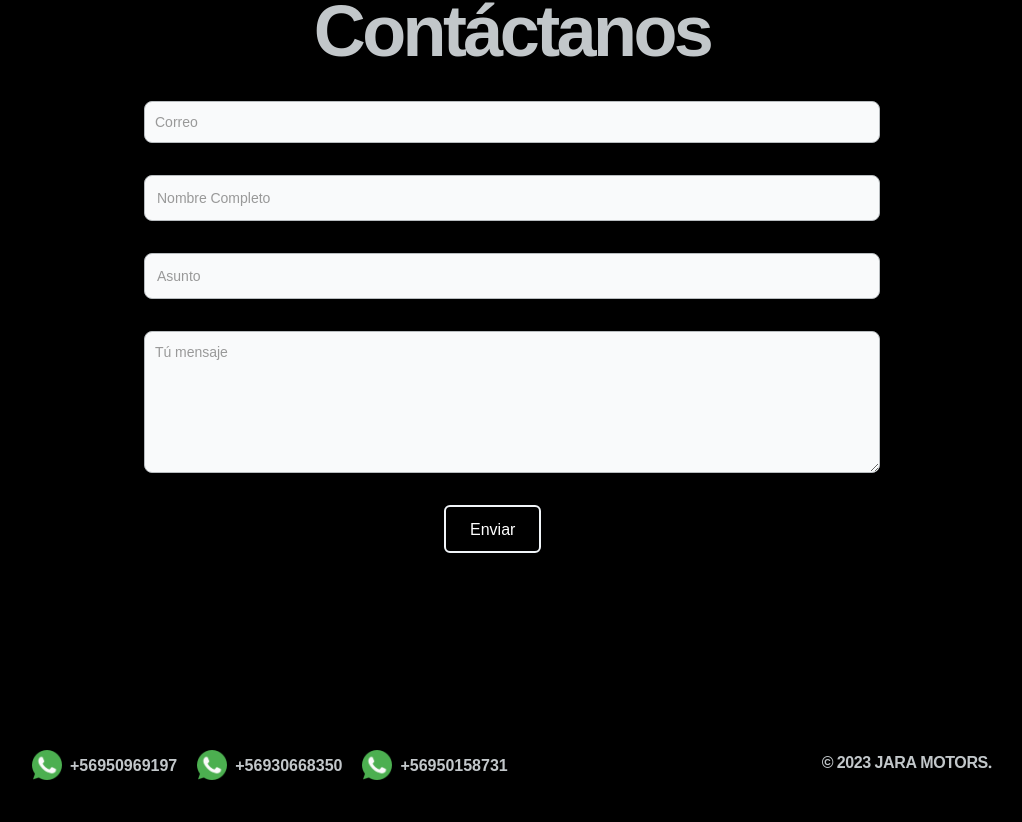
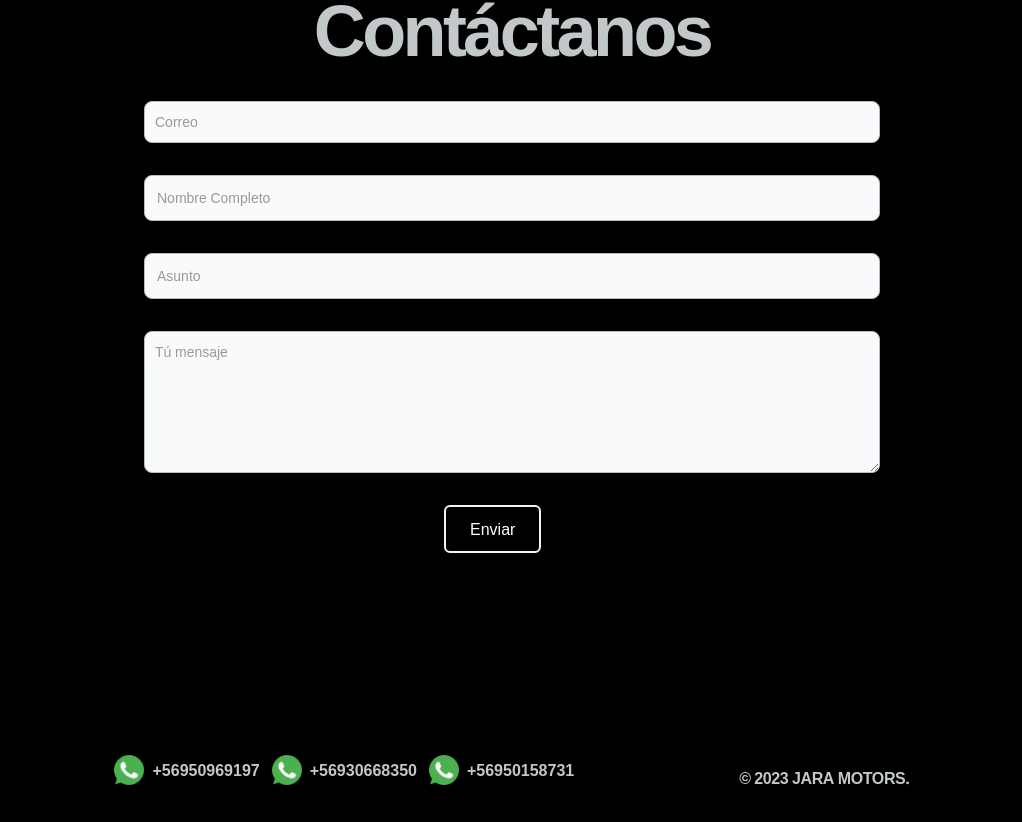
Before and after one commit to nicorubiotsx/jaramotors, a Next.js app: page / in a window 1280 px wide. Shown: the part 4901-5723 px from the top of the page, without its empty margins (128-1150 px from the left). Built offline with nearby package versions, Linux system fonts and the light colour scheme.

Commit message:
ok etails resposive

```diff
--- a/app/components/Footer.js
+++ b/app/components/Footer.js
@@ -4,9 +4,9 @@ export default function Footer() {
   return (
     <footer className="pb-4 text-gray-200">
       <div className="max-w-5xl xl:max-w-5xl mx-auto divide-y divide-gray-900 px-4 sm:px-6 md:px-8">
-        <div className="flex flex-col-reverse justify-between pt-5 pb-4 border-t lg:flex-row bg-top border-black">
-          <ul className="flex flex-col space-y-2 lg:mb-0 sm:space-y-0 sm:space-x-5 sm:flex-row">
-            <li className="flex items-center">
+        <div className="flex flex-col justify-between pt-5 pb-4 border-t lg:flex-row bg-top border-black">
+          <ul className="flex flex-col space-y-2 lg:mb-0 sm:space-y-0 sm:space-x-3 sm:flex-row mx-auto">
+            <li className="flex items-center ">
               <a
                 href="https://wa.me/56950969197?text=%20Hola%20quiero%20realizar%20una%20consulta%20" target='blank'
                 className="text-md text-gray-200 hover:text-white transition-colors duration-300 hover:text-deep-purple-accent-400 font-semibold flex items-center"
@@ -52,10 +52,10 @@ export default function Footer() {
               </a>
             </li>
           </ul>
-          <ul className="flex flex-col mb-3 space-y-2 lg:mb-0 sm:space-y-0 sm:space-x-5 sm:flex-row">
+          <ul className="flex flex-col mb-3 space-y-2 lg:mb-0 sm:space-y-0 sm:space-x-5 sm:flex-row mx-auto">
             <a
 
-              className="text-md text-gray-200 hover:text-white transition-colors duration-300 hover:text-deep-purple-accent-400 font-semibold tracking-tight"
+              className="text-md text-gray-200 hover:text-white transition-colors duration-300 hover:text-deep-purple-accent-400 font-semibold tracking-tight pt-4"
             >
               © 2023 JARA MOTORS.
             </a>
--- a/app/components/Main.js
+++ b/app/components/Main.js
@@ -95,7 +95,7 @@ export default function Main() {
           Tú vehiculo queda en las mejores manos.
 
           </h2>
-          <div className="btn-link ml-6 text-center">
+          <div className="btn-link ml-6 text-center ">
             <span
               className="inline-flex items-center py-1 font-semibold text-black transition duration-500 ease-in-out transform bg-transparent bg-white px-2 text-md md:mt-0 hover:text-black hover:bg-white focus:shadow-outline"
 
--- a/app/globals.css
+++ b/app/globals.css
@@ -145,8 +145,6 @@ a {
   .custom-button-style {
     width: fit-content;
   }
-  .btn-link{
-    display: flex;
-  }
+
 
 }
```
